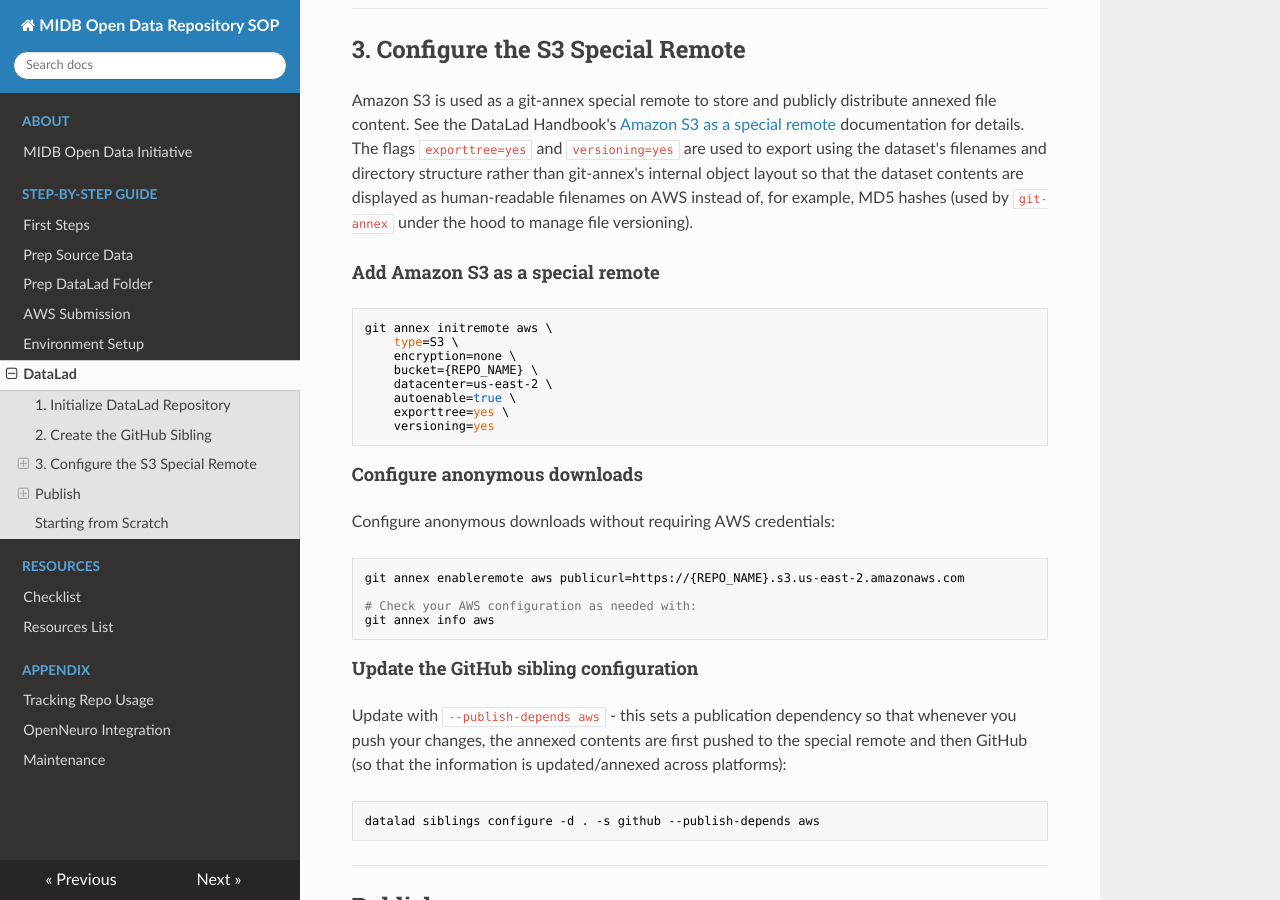
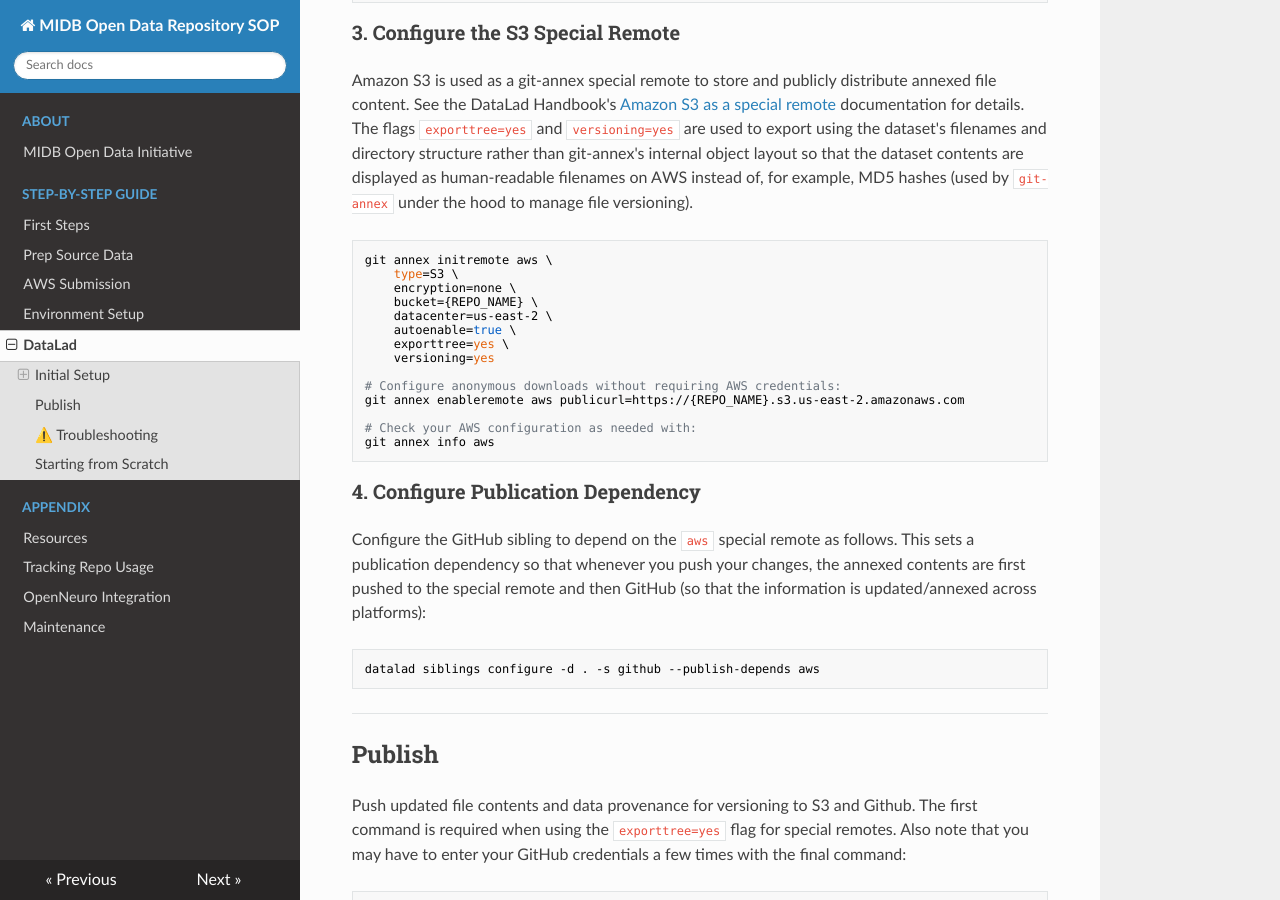
Before and after one commit to DCAN-Labs/opendatainit-docs, an MkDocs documentation site: the page built from docs/sop/datalad.md, in a window 1280 px wide and 900 px high, scrolled down 1198 px. Built offline with MkDocs 1.6.1, drawn with Linux system fonts in a browser that asks for light colours; nearby versions of some CDN libraries.

````diff
--- a/docs/sop/datalad.md
+++ b/docs/sop/datalad.md
@@ -5,7 +5,8 @@ This guide walks through the steps to convert your dataset to a DataLad reposito
 !!! warning "Always remember to initialize your environment first"
     Remember to set up your environment first- see [Before running any DataLad workflow](setup.md#before-running-any-datalad-workflow).
 
-## 1. Initialize DataLad Repository
+## Initial Setup
+### 1. Initialize DataLad Repository
 
 Navigate to your project directory and initialize it as a DataLad dataset, replacing `{REPO_NAME}` with the name of your project folder:
 
@@ -20,9 +21,7 @@ datalad status
 
 Note that the `datalad save` command records the current state of the dataset in a new commit, but does not push those changes to GitHub or S3.
 
----
-
-## 2. Create the GitHub Sibling
+### 2. Create the GitHub Sibling
 
 Create a GitHub repository in the DCAN-Labs organization and configure it as a DataLad sibling (replacing `{REPO_NAME}` with the name your repository):
 
@@ -40,13 +39,9 @@ $ datalad siblings
 .: github(-) [https://github.com/DCAN-Labs/{REPO_NAME}.git (git)]
 ```
 
----
-
-## 3. Configure the S3 Special Remote
+### 3. Configure the S3 Special Remote
 
 Amazon S3 is used as a git-annex special remote to store and publicly distribute annexed file content. See the DataLad Handbook's [Amazon S3 as a special remote](https://handbook.datalad.org/en/latest/basics/101-139-s3.html#) documentation for details. The flags `exporttree=yes` and `versioning=yes` are used to export using the dataset's filenames and directory structure rather than git-annex's internal object layout so that the dataset contents are displayed as human-readable filenames on AWS instead of, for example, MD5 hashes (used by `git-annex` under the hood to manage file versioning).
-
-#### Add Amazon S3 as a special remote
 
 ```bash
 git annex initremote aws \
@@ -57,20 +52,19 @@ git annex initremote aws \
     autoenable=true \
     exporttree=yes \
     versioning=yes
-```
 
-#### Configure anonymous downloads
-Configure anonymous downloads without requiring AWS credentials:
-```bash
+# Configure anonymous downloads without requiring AWS credentials:
 git annex enableremote aws publicurl=https://{REPO_NAME}.s3.us-east-2.amazonaws.com
 
 # Check your AWS configuration as needed with:
 git annex info aws
 ```
 
-#### Update the GitHub sibling configuration
+<!-- #### Update the GitHub sibling configuration -->
 
-Update with `--publish-depends aws` - this sets a publication dependency so that whenever you push your changes, the annexed contents are first pushed to the special remote and then GitHub (so that the information is updated/annexed across platforms):
+### 4. Configure Publication Dependency
+
+Configure the GitHub sibling to depend on the `aws` special remote as follows. This sets a publication dependency so that whenever you push your changes, the annexed contents are first pushed to the special remote and then GitHub (so that the information is updated/annexed across platforms):
 
 ```bash
 datalad siblings configure -d . -s github --publish-depends aws
@@ -88,7 +82,9 @@ datalad push --to github
 ```
 You should now be able to see the updated files on S3 and symlinks in Github (these are not the files, but rather symbolic links to annexed data on the S3 remote).
 
-##### ⚠️ Troubleshooting
+---
+
+## ⚠️ Troubleshooting
 
 If you get an error about file size limits, try adding `partsize=1GiB` to the configuration:
 
--- a/mkdocs.yml
+++ b/mkdocs.yml
@@ -24,14 +24,11 @@ nav:
   - Step-by-Step Guide:
       - First Steps: sop/first-steps.md
       - Prep Source Data: sop/prep-data.md
-      - Prep DataLad Folder: sop/prep-dl-folder.md
       - AWS Submission: sop/prep-submission.md
       - Environment Setup: sop/setup.md
       - DataLad: sop/datalad.md
-  - Resources:
-      - Checklist: helper-files/checklist.md
-      - Resources List: helper-files/resources.md
   - Appendix:
+      - Resources: appendix/resources.md
       - Tracking Repo Usage: appendix/access-logging.md
       - OpenNeuro Integration: appendix/openneuro.md
       - Maintenance: appendix/maintenance.md
````
Also changed, not shown: docs/appendix/resources.md (renamed from docs/helper-files/checklist.md, +21 -3 lines), docs/helper-files/resources.md (deleted, +0 -14 lines), docs/sop/prep-data.md (+27 -6 lines), docs/sop/prep-dl-folder.md (deleted, +0 -21 lines).
